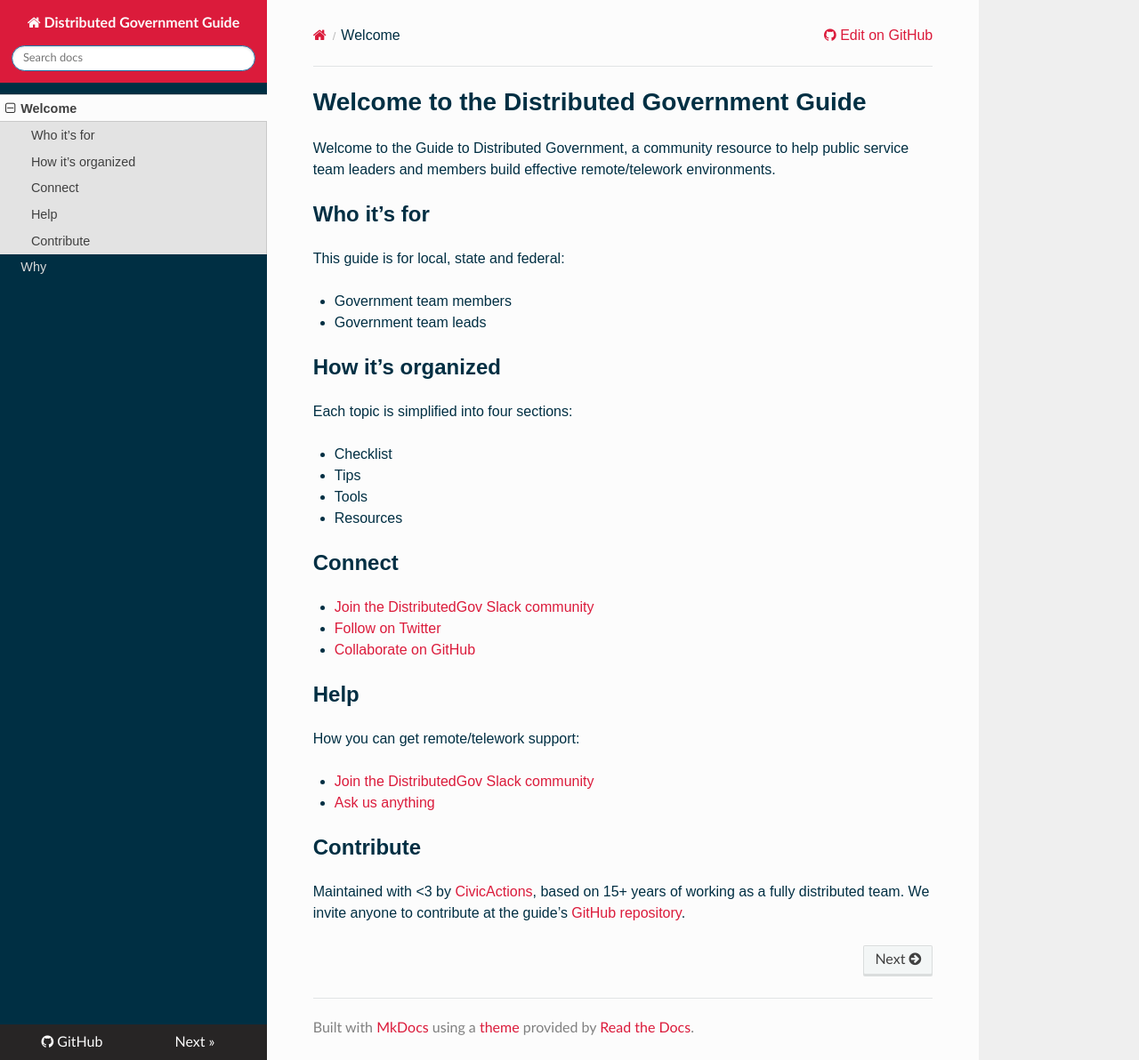
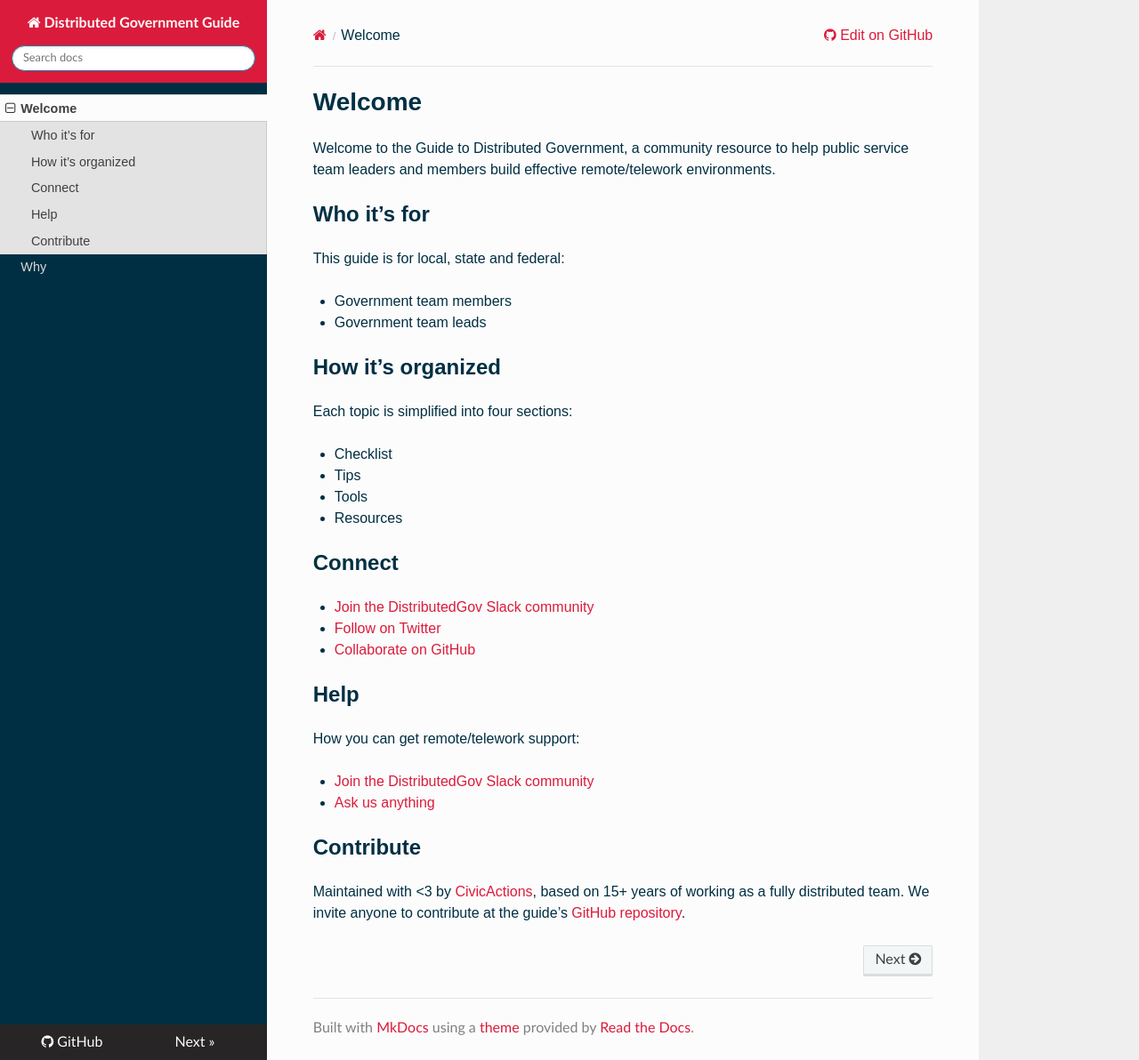
Before and after one commit to distributedgov/guide, an MkDocs documentation site: the page built from docs/README.md, in a window 1280 px wide and 1192 px high. Shown: the whole window at 89% size. Built offline with MkDocs 1.6.1, drawn with Linux system fonts in a browser that asks for light colours; nearby versions of some CDN libraries; old or Windows-style settings are respelled for this version of MkDocs.

Commit message:
Update README.md

```diff
--- a/docs/README.md
+++ b/docs/README.md
@@ -1,4 +1,4 @@
-# Welcome to the Distributed Government Guide
+# Welcome
 
 Welcome to the Guide to Distributed Government, a community resource to help public service team leaders and members build effective remote/telework environments.
 
```
